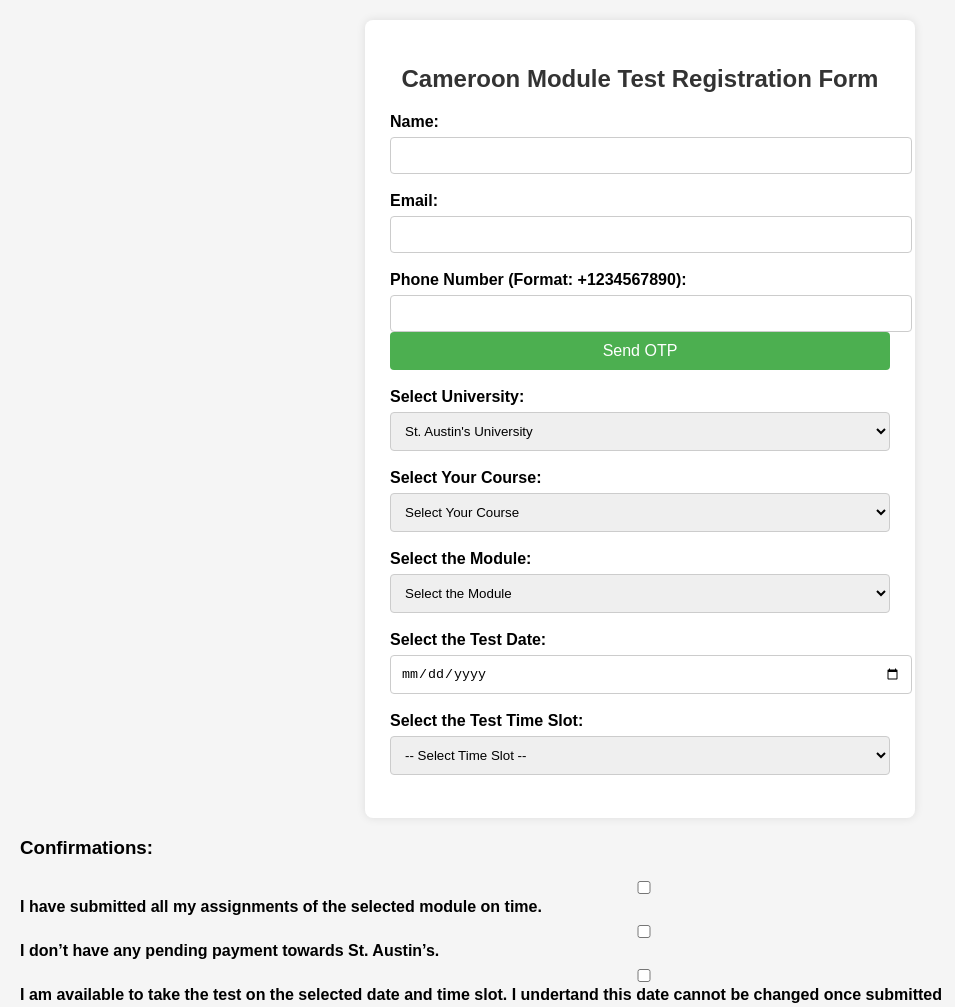
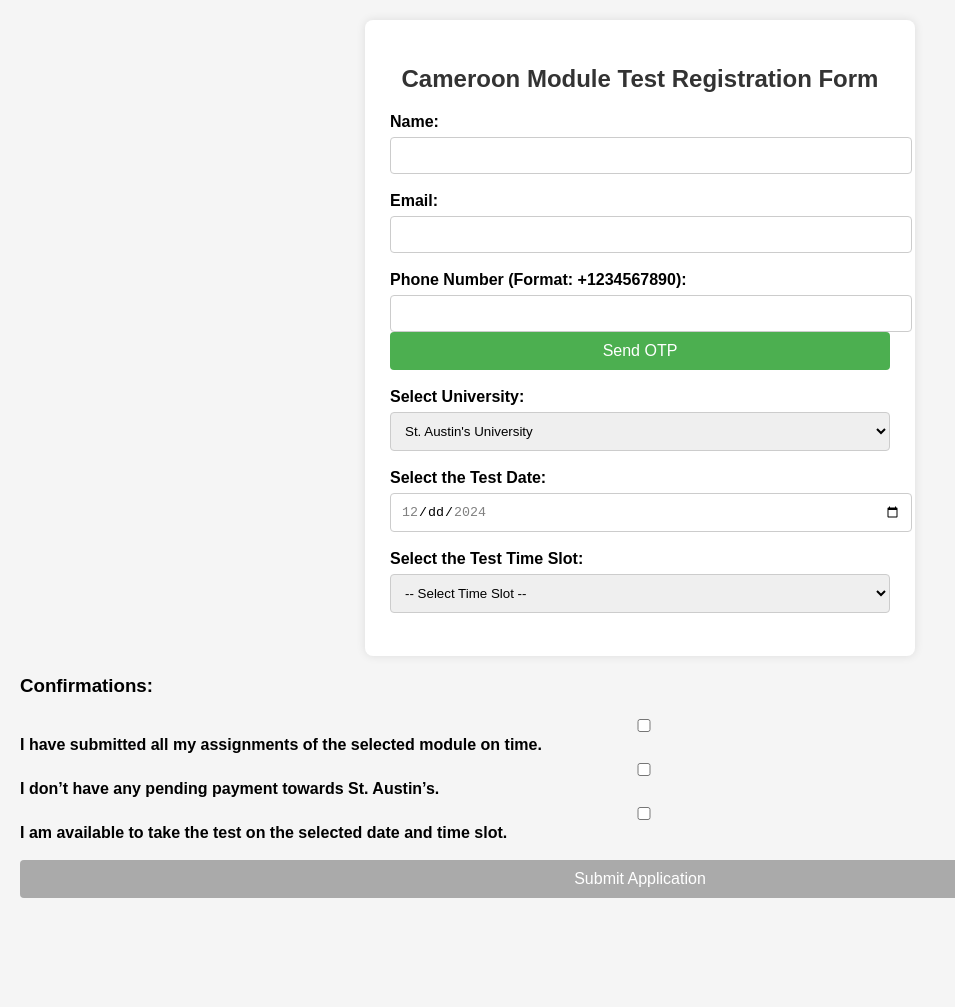
Before and after one commit to occultedge/cmrnstunrsngtestapprovalfrm, a plain HTML site: page index.html in a window 1280 px wide. Shown: the top 1007 px of the page, without its empty margins (0-955 px from the left). After the commit the page ends 918 px from the top, so only its background shows below. Drawn offline with Linux system fonts and the light colour scheme.

Commit message:
Update index.html

```diff
--- a/index.html
+++ b/index.html
@@ -112,44 +112,13 @@
     </select>
 </div>
 
-       <div class="form-group">
-    <label for="course">Select Your Course:</label>
-    <select id="course" name="course" required>
-        <option value="" disabled selected>Select Your Course</option>
-        <option value="Nursing (First semester)">Nursing (First semester)</option>
-        <option value="Midwifery (First semester)">Midwifery (First semester)</option>
-        <option value="Medical Laboratory Science (First semester)">Medical Laboratory Science (First semester)</option>
-        <option value="Medical Imaging Technology (First semester)">Medical Imaging Technology (First semester)</option>
-        <option value="Sciences Infirmieres (Course in French)">Sciences Infirmieres (Course in French)</option>
-        <option value="Nursing Aid (Care Assistant)">Nursing Aid (Care Assistant)</option>
-        <option value="Pharmacy Technology">Pharmacy Technology</option>
-        <option value="Mental Health and Psychiatric Nursing">Mental Health and Psychiatric Nursing</option>
-        <!-- Add more courses here if needed -->
-    </select>
-</div>
 
 
-       <div class="form-group">
-    <label for="module">Select the Module:</label>
-    <select id="module" name="module" required>
-        <option value="" disabled selected>Select the Module</option>
-        <option value="ICT I">ICT I</option>
-        <option value="Functional English">Functional English</option>
-        <option value="Medical Sociology and Anthropology">Medical Sociology and Anthropology</option>
-        <option value="General Biochemistry">General Biochemistry</option>
-        <option value="General Microbiology and Parasitology">General Microbiology and Parasitology</option>
-        <option value="General Pharmacology I">General Pharmacology I</option>
-        <option value="Anatomy and Physiology IA">Anatomy and Physiology IA</option>
-        <option value="Health Care Ethics">Health Care Ethics</option>
-        <option value="Medico Sanitary Techniques">Medico Sanitary Techniques</option>
-        <option value="Medical Law and Citizenship">Medical Law and Citizenship</option>
-        <option value="Anatomy and Physiology IB">Anatomy and Physiology IB</option>
-    </select>
-</div>
 
 <div class="form-group">
     <label for="testDate">Select the Test Date:</label>
-    <input type="date" id="testDate" name="testDate" required min="2024-11-20">
+ <input type="date" id="testDate" name="testDate" required min="2024-12-15" max="2024-12-15">
+
 </div>
 
 <div class="form-group">
@@ -181,7 +150,7 @@
     <!-- Confirmation 3 -->
     <div>
         <input type="checkbox" id="availabilityConfirmation" name="availabilityConfirmation" required>
-        <label for="availabilityConfirmation">I am available to take the test on the selected date and time slot. I undertand this date cannot be changed once submitted </label>
+        <label for="availabilityConfirmation">I am available to take the test on the selected date and time slot.</label>
     </div>
 </div>
 
@@ -194,12 +163,12 @@
     // Firebase configuration
     const firebaseConfig = {
         apiKey: "AIzaSyAnbPcqEU_dJjYXREg61kqaIJgUld-tUjE",
-  authDomain: "otp-ver-pr.firebaseapp.com",
-  projectId: "otp-ver-pr",
-  storageBucket: "otp-ver-pr.firebasestorage.app",
-  messagingSenderId: "440252952853",
-  appId: "1:440252952853:web:8fb5c9fa3ea6788bb7791c",
-  measurementId: "G-B7YSVKNGL5"
+        authDomain: "otp-ver-pr.firebaseapp.com",
+        projectId: "otp-ver-pr",
+        storageBucket: "otp-ver-pr.appspot.com",
+        messagingSenderId: "440252952853",
+        appId: "1:440252952853:web:8fb5c9fa3ea6788bb7791c",
+        measurementId: "G-B7YSVKNGL5"
     };
 
     // Initialize Firebase
@@ -227,7 +196,7 @@
             .then((result) => {
                 confirmationResult = result;
                 document.getElementById("otpSection").style.display = "block";
-                alert("OTP sent. Please check sms on your phone.");
+                alert("OTP sent. Please check your phone.");
             })
             .catch((error) => {
                 console.error("Error sending OTP:", error);
@@ -245,7 +214,7 @@
 
         confirmationResult.confirm(otp)
             .then((result) => {
-                alert("Phone number verified successfully! You can proceed with form submission now ");
+                alert("Phone number verified successfully!");
                 document.getElementById('otpError').textContent = ""; // Clear any previous errors
                 document.getElementById('otpSection').style.display = "none";
                 document.getElementById('phone').disabled = true;
@@ -263,7 +232,7 @@
         const formData = new FormData(event.target);
 
         try {
-            const response = await fetch("https://script.google.com/macros/s/AKfycbyvgFBXuIedLVOylggoy5qYjkkTYL4SxzE8kQCFyj9VzowHMn8k9BK-DtKrgY7OBp0W/exec", { // Replace with your Web App URL
+            const response = await fetch("https://script.google.com/macros/s/AKfycbw8U4rXfvjPCbBo1BOBN-hcJrnK_Gyvc30sdTTxl2SC4frlht_Bq4ml_f19seQ9AvbA/exec", { // Replace with your Web App URL
                 method: "POST",
                 body: formData
             });
```
